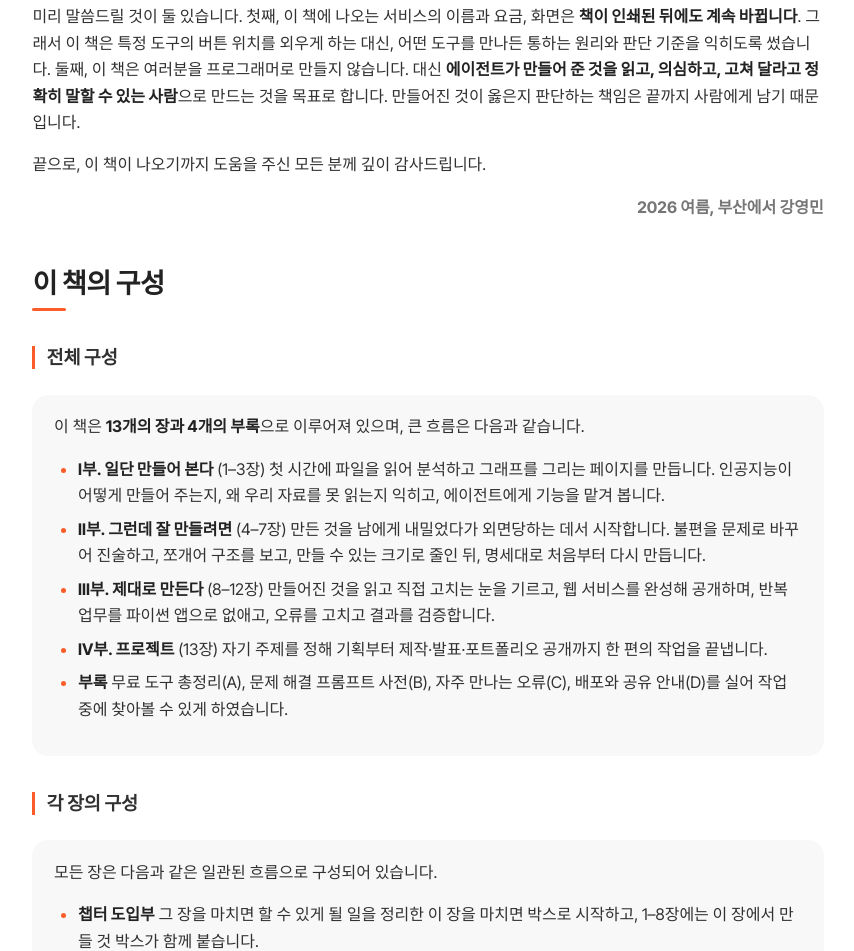
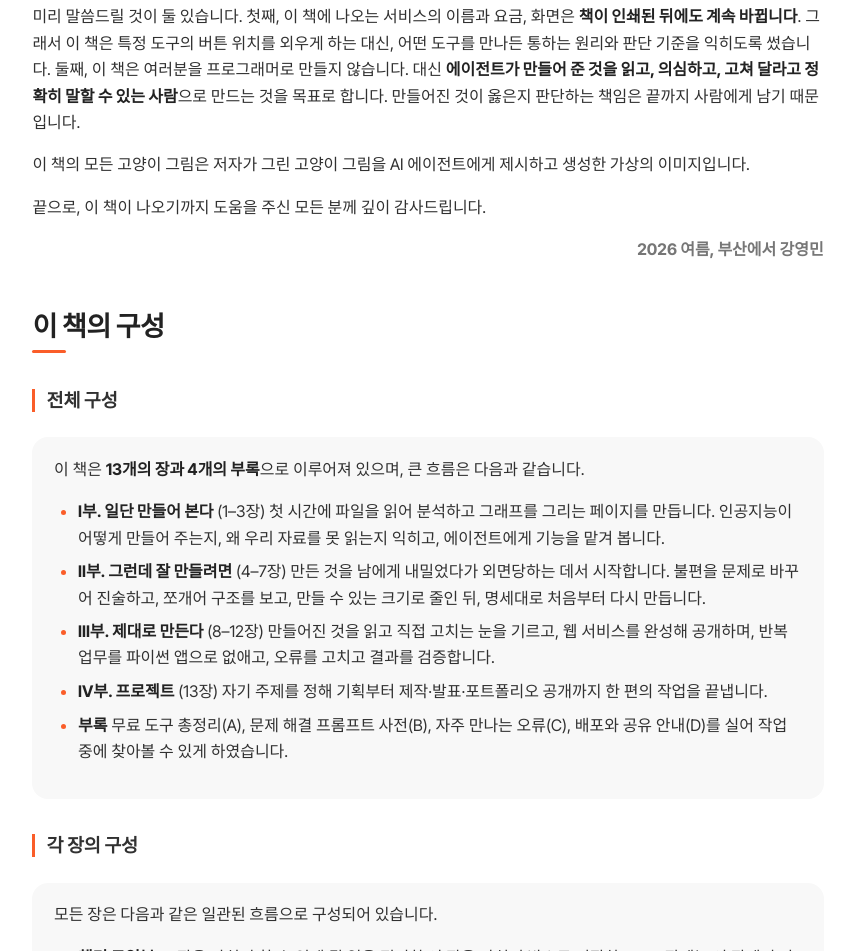
Before and after one commit to dknife/AI_ProblemSolving, a plain HTML site: page docs/book/front.html in a window 1280 px wide. Shown: the part 1403-2354 px from the top of the page, without its empty margins (322-1176 px from the left). Drawn offline with Linux system fonts and the light colour scheme; no server answers; a web font is replaced by a local one.

Commit message:
Say in the preface that the cats are generated
The chapter photographs look like photographs, which is exactly the
problem: a reader has no way to know that no camera was involved. The
preface now states it plainly — every cat in the book was generated by
putting the author's own paintings in front of an AI agent.

The colophon said the pictures were rebuilt with cubify.py, which stopped
being true when they became photographs. It now matches the preface.

Co-Authored-By: Claude Opus 5 (1M context) <noreply@anthropic.com>

```diff
--- a/docs/book/front.html
+++ b/docs/book/front.html
@@ -72,6 +72,7 @@
 <p>그리고 매 장 그것을 조금씩 고쳐 나갑니다. 2장에서 우리 자료에 맞추고, 3장에서 에이전트에게 기능을 맡기고, <strong>4장에서 남에게 내밀어 봅니다.</strong> 대개 아무도 쓰지 않습니다. 그 순간이 이 책의 전환점입니다  —  문제를 제대로 정의해야 하는 이유를 설명으로 듣는 것과, 자기가 만든 것이 외면당한 뒤에 듣는 것은 전혀 다르기 때문입니다. 5–7장에서 문제를 다시 보고 명세를 세워 제대로 다시 만들고, 8–12장에서 읽고 고치고 공개하고 검증합니다. 마지막 장은 자기 주제로 한 편을 완성합니다.</p>
 <p>실습에 쓰는 도구는 <strong>무료로 쓸 수 있는 것을 우선</strong>하여 골랐습니다. 이 책의 모든 과제는 돈을 내지 않고 끝까지 완주할 수 있습니다. 다만 무료 한도 안에서 일하려면 요령이 필요하고, 유료로 넘어가면 무엇이 어떻게 좋아지는지도 정직하게 밝혀 두었습니다.</p>
 <p>미리 말씀드릴 것이 둘 있습니다. 첫째, 이 책에 나오는 서비스의 이름과 요금, 화면은 <strong>책이 인쇄된 뒤에도 계속 바뀝니다</strong>. 그래서 이 책은 특정 도구의 버튼 위치를 외우게 하는 대신, 어떤 도구를 만나든 통하는 원리와 판단 기준을 익히도록 썼습니다. 둘째, 이 책은 여러분을 프로그래머로 만들지 않습니다. 대신 <strong>에이전트가 만들어 준 것을 읽고, 의심하고, 고쳐 달라고 정확히 말할 수 있는 사람</strong>으로 만드는 것을 목표로 합니다. 만들어진 것이 옳은지 판단하는 책임은 끝까지 사람에게 남기 때문입니다.</p>
+<p>이 책의 모든 고양이 그림은 저자가 그린 고양이 그림을 AI 에이전트에게 제시하고 생성한 가상의 이미지입니다.</p>
 <p>끝으로, 이 책이 나오기까지 도움을 주신 모든 분께 깊이 감사드립니다.</p>
 <p class="signoff">2026 여름, 부산에서 강영민</p>
 <h2>이 책의 구성</h2>
```
